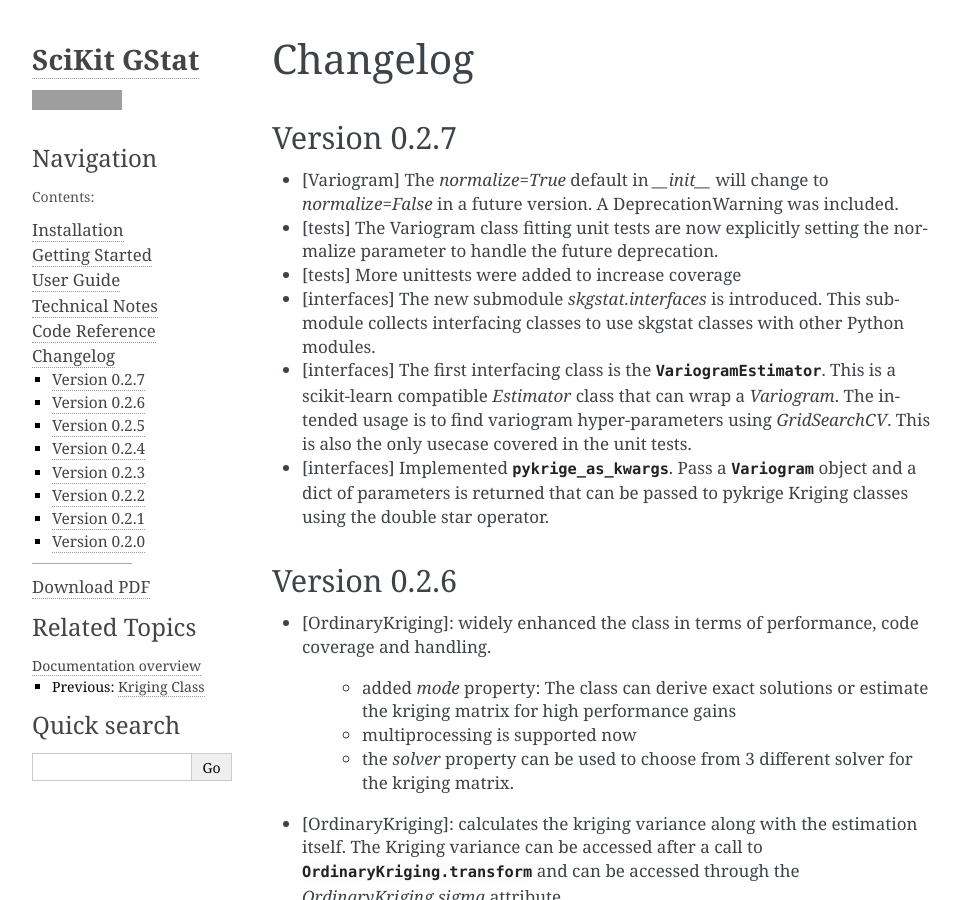
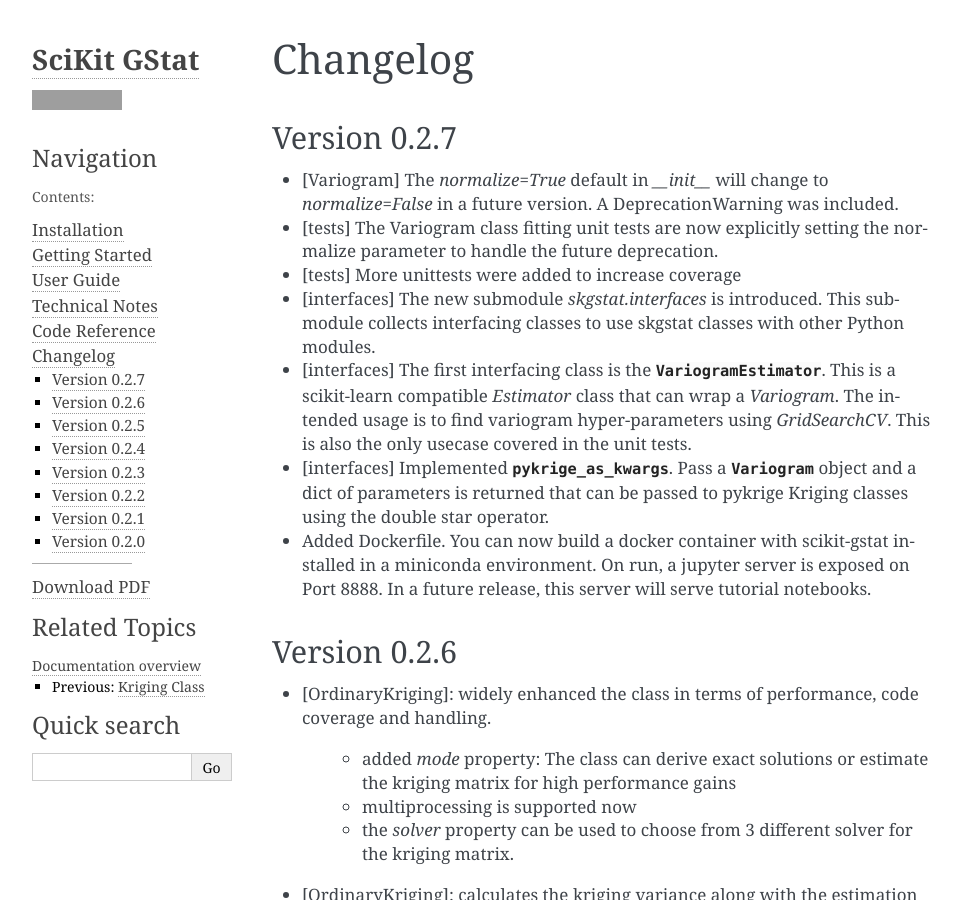
Before and after one commit to mmaelicke/scikit-gstat, a Sphinx documentation site: the page built from docs/changelog.rst, in a window 1280 px wide and 900 px high. Shown: the whole window, without its empty margins (148-1109 px from the left). Built offline with Sphinx 7.4.7, drawn with Linux system fonts in a browser that asks for light colours; grey boxes are pictures that could not be loaded.

```diff
--- a/docs/changelog.rst
+++ b/docs/changelog.rst
@@ -22,6 +22,9 @@
   Pass a :class:`Variogram <skgstat.Variogram>` object and a dict of parameters
   is returned that can be passed to pykrige Kriging classes using the double
   star operator.
+- Added Dockerfile. You can now build a docker container with scikit-gstat
+  installed in a miniconda environment. On run, a jupyter server is exposed on
+  Port 8888. In a future release, this server will serve tutorial notebooks.
 
 Version 0.2.6
 =============
```
Also changed, not shown: 1 other file.
